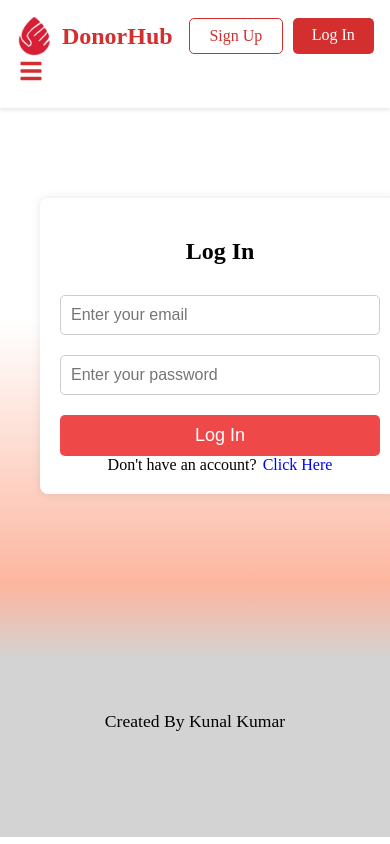
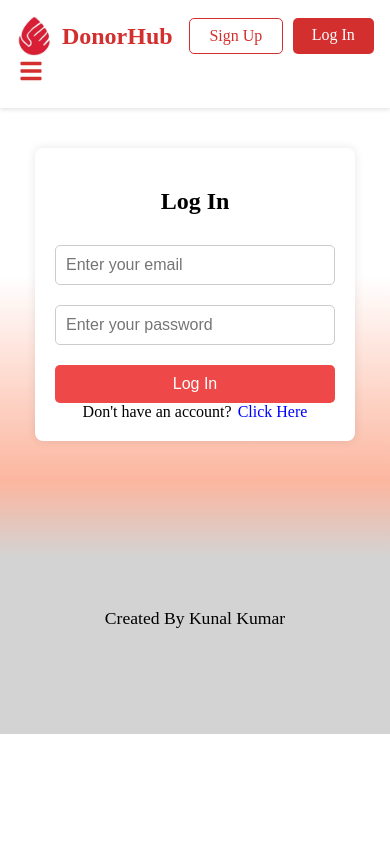
Before and after one commit to Kunal-1L/DonorHub, a React (Vite) app in the folder frontend/: page /login in a window 390 px wide. Built offline with nearby package versions, Linux system fonts and the light colour scheme; no server answers.

Commit message:
Update Basic Component CSS

```diff
--- a/frontend/src/components/BloodDrives.module.css
+++ b/frontend/src/components/BloodDrives.module.css
@@ -43,7 +43,7 @@
 }
 .poster img {
   width: 100%;
-  height: auto;
+  height: 150px;
   display: block;
 }
 
@@ -125,6 +125,7 @@
 
   .poster {
     width: 100%;
+    height:60%;
   }
 
   .drive_post_cont {
--- a/frontend/src/components/Home.module.css
+++ b/frontend/src/components/Home.module.css
@@ -60,7 +60,6 @@
 
 .slogans > div {
   width: 10%;
-  height: auto;
   min-height: 150px;
   background-color: rgb(12, 11, 11);
   margin: 5%;
@@ -111,6 +110,6 @@
   }
 
   .slogans > div{
-    width: 70%;
+    width: 60%;
   }
 }
--- a/frontend/src/components/SignUp.module.css
+++ b/frontend/src/components/SignUp.module.css
@@ -8,13 +8,14 @@
   text-align: center;
 }
 
-.container{
+.container {
   text-align: center;
   padding: 40px;
   background: #fff;
   box-shadow: 0px 4px 10px rgba(0, 0, 0, 0.2);
   background-image: linear-gradient(to bottom, rgb(255, 255, 255) 45%, #fcb69f 100%);
 }
+
 .signup_container h2 {
   margin-bottom: 20px;
 }
@@ -30,11 +31,10 @@
   transition: border-color 0.3s ease;
   box-sizing: border-box;
   background-color: white;
-
 }
 
 .signup_container input:focus,
-.signup_container select:focus{
+.signup_container select:focus {
   border-color: #d32f2f;
   box-shadow: 0 0 5px rgba(211, 47, 47, 0.5);
   outline: none;
@@ -52,13 +52,37 @@
   margin-top: 10px;
 }
 
-.signup_container option{
-  color:red;
+.signup_container option {
+  color: red;
 }
 
-.signup_container option:hover{
+.signup_container option:hover {
   background-color: aqua;
 }
+
 .signup_container button:hover {
   background-color: rgba(211, 47, 47, 0.5);
 }
+
+/* Media Queries for Responsiveness */
+@media (max-width: 768px) {
+  .signup_container {
+    width: 80%;
+    max-width: none;
+    margin: 20px auto;
+  }
+
+  .container {
+    padding: 20px;
+  }
+
+  .signup_container h2 {
+    font-size: 1.5rem;
+  }
+
+  .signup_container input,
+  .signup_container select,
+  .signup_container button {
+    font-size: 1rem;
+  }
+}
```
